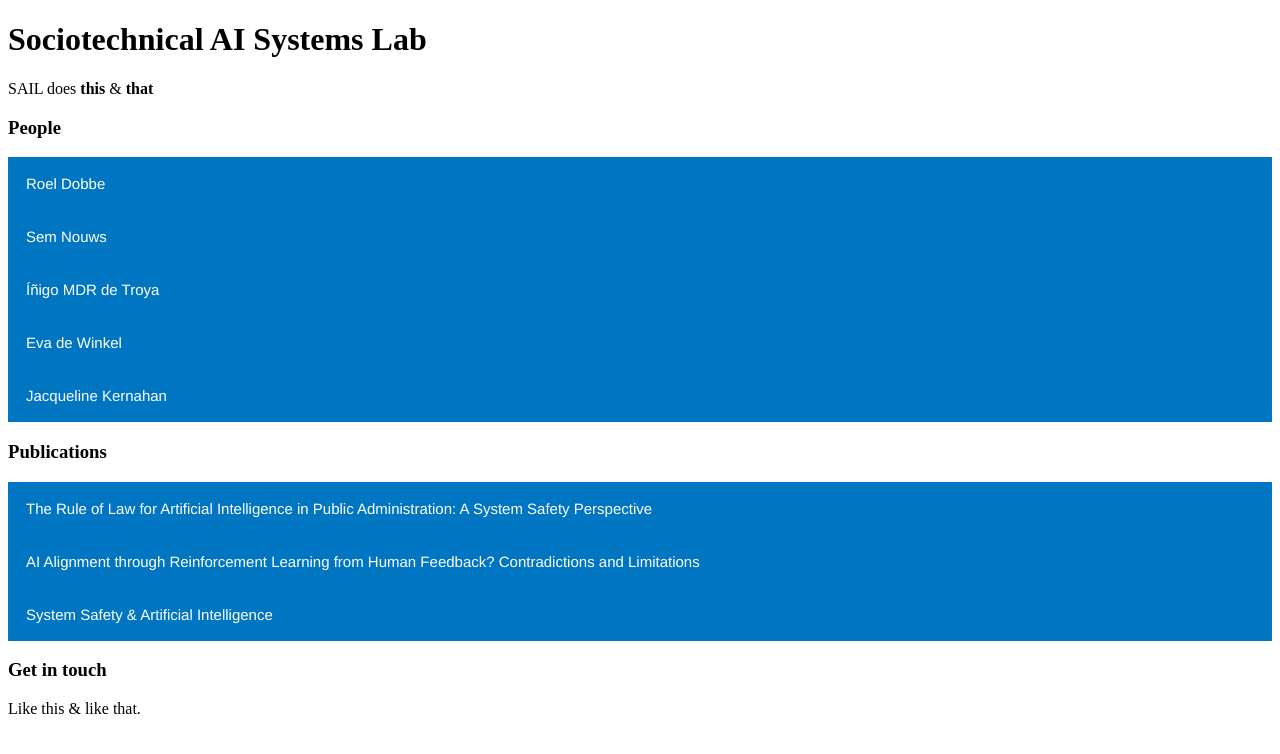
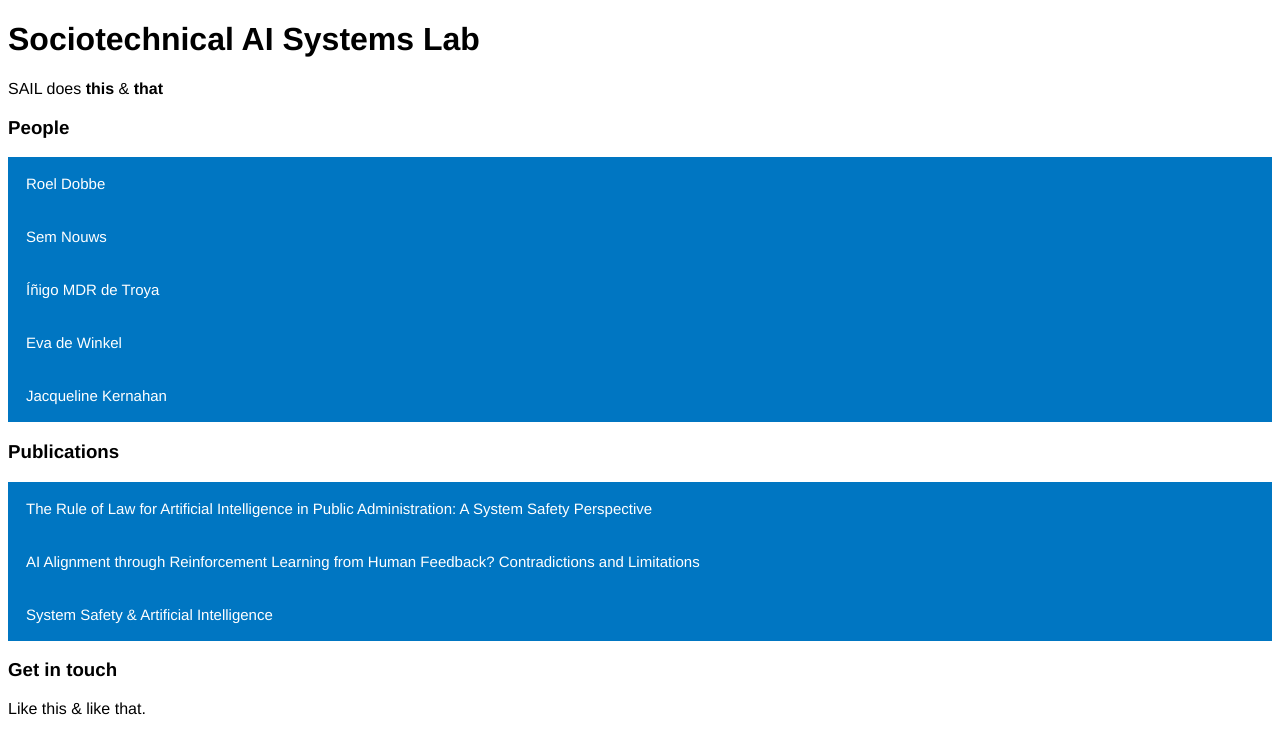
Before and after one commit to inigomdr/inigomdr.github.io, a plain HTML site: page sail.html in a window 1280 px wide. Drawn offline with Linux system fonts and the light colour scheme.

Commit message:
global font?

```diff
--- a/sail.html
+++ b/sail.html
@@ -3,6 +3,11 @@
 <head>
 <meta name="viewport" content="width=device-width, initial-scale=1">
 <style>
+
+* {
+  font-family: 'Helvetica', 'Arial', sans-serif;
+}
+
 .collapsible {
   background-color: #0076C2;
   color: white;
```
